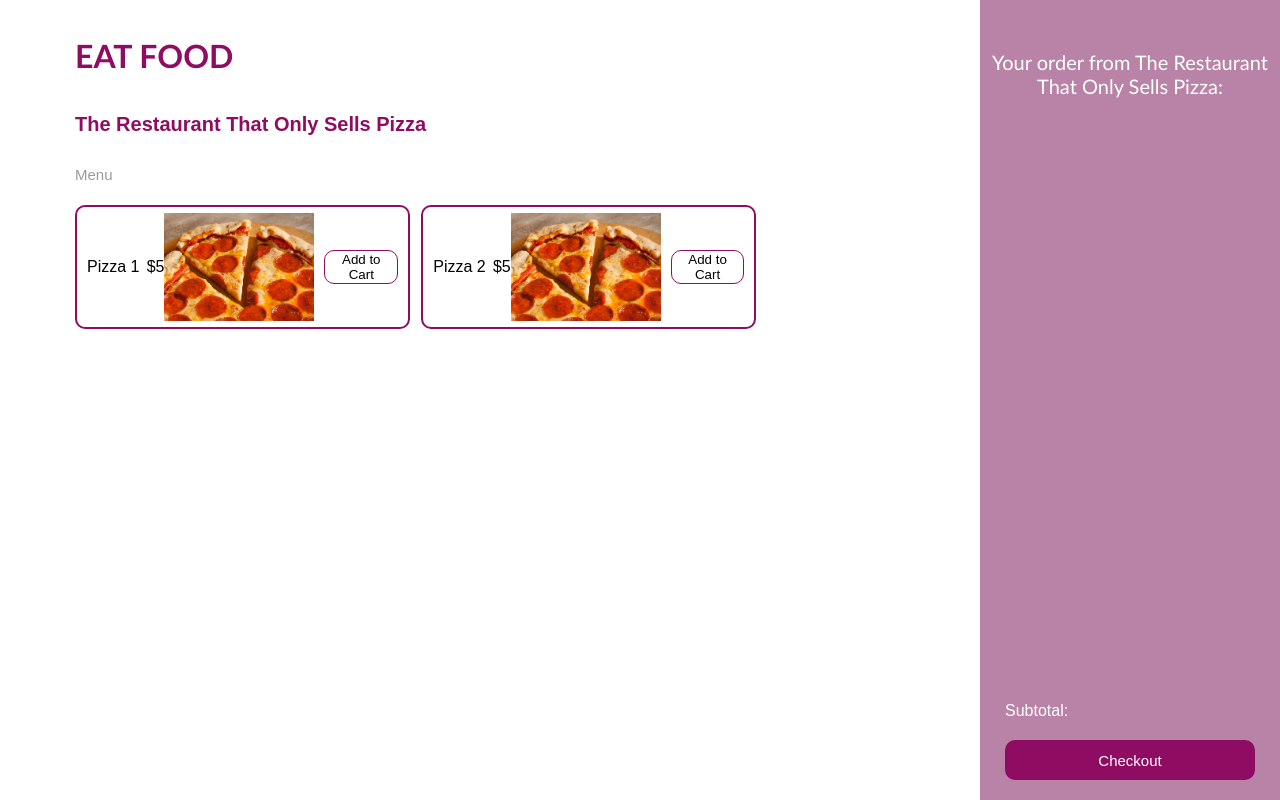
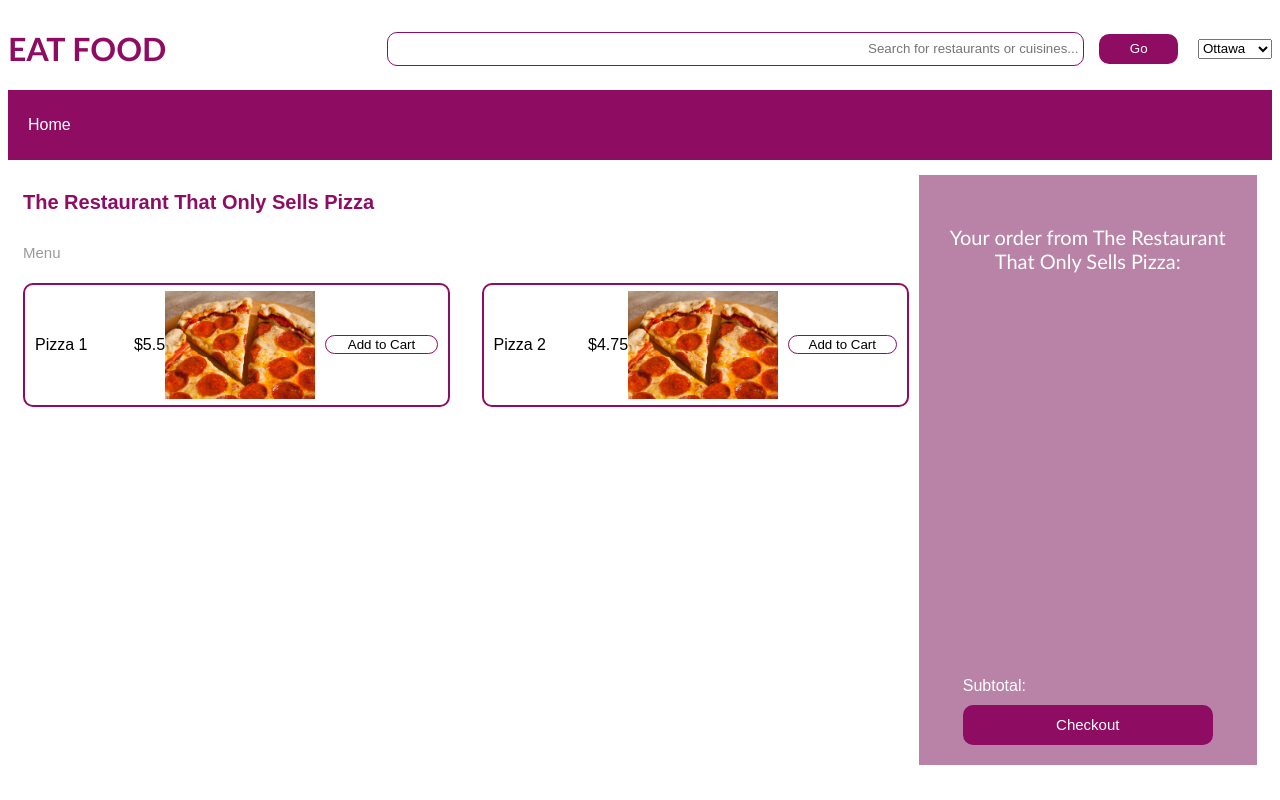
Before and after one commit to Chantalt108/SEG3125, a website: page Lab1/Menu/Menu.html in a window 1280 px wide. Drawn offline with nearby package versions, Linux system fonts and the light colour scheme.

Commit message:
Cloned entire project, added navBar

```diff
--- a/Lab1/Cart/cart.html
+++ b/Lab1/Cart/cart.html
@@ -3,11 +3,15 @@
     <head>
         <link rel = "stylesheet" type = "text/css" href = "cart.css" />
         <meta charset="utf-8"/>
+        <script src="https://code.jquery.com/jquery-1.10.2.js"></script>
     </head>
     <body onload="loadCart()">
-        <div class="header">
-            <h1 class="logo">EAT FOOD</h1>
-        </div>
+        <div id="nav-placeholder"></div>
+        <script>
+            $(function(){
+                $("#nav-placeholder").load("../NavBar/nav.html");
+            });
+        </script>
         <h2 class="cart-header">Your order from Restaurant 1:</h2>
         <div id="summary" class="summary"></div>
         <div id="subtotal-section" class="subtotal">
--- a/Lab1/Cart/cart.js
+++ b/Lab1/Cart/cart.js
@@ -38,5 +38,5 @@ function loadCart() {
         cartWrapper.appendChild(itemSection);
     });
 
-    st.innerHTML = "$" + subtotal;
+    st.innerHTML = subtotal;
 }
--- a/Lab1/Menu/Menu.css
+++ b/Lab1/Menu/Menu.css
@@ -1,12 +1,15 @@
 @import "../main.css";
 
+.main-page {
+    margin: 15px;
+    display: flex;
+    flex-direction: row;
+}
+
 .menu {
-    position: fixed;
-    z-index: 0;
     display: flex;
     flex-direction: column;
-    overflow-y: scroll;
-    margin-right: 300px;
+    flex: 3;
 }
 
 #rest-name {
@@ -55,19 +58,15 @@
 }
 
 .cart {
+    flex: 1;
     display: flex;
     flex-direction: column;
-    height: 100%;
-    width: 300px;
-    position: fixed;
-    z-index: 1;
-    top: 0;
-    right: 0;
     background-color: #b983a7;
-    overflow-x: hidden;
-    overflow-y: scroll;
-    padding-top: 20px;
+    padding: 20px;
     align-items: center;
+    background-size: cover;
+    justify-content: space-between;
+    height: 550px;
 }
 
 #cart-header {
@@ -93,6 +92,14 @@
     color: #ffffff;
 }
 
+.cart-items {
+    display: flex;
+    flex-direction: column;
+    margin: 5px;
+    width: 250px;
+    flex: 1;
+}
+
 .cart-item {
     background-color: #ffffff;
     display: flex;
@@ -104,14 +111,17 @@
     flex: 9;
 }
 
+.st-co {
+    justify-self: baseline;
+}
+
 .subtotal-section {
     display: flex;
     flex-direction: row;
     width: 250px;
     justify-content: space-between;
     color: #ffffff;
-    position: fixed;
-    bottom: 80px;
+    padding-bottom: 10px;
 }
 
 button.checkout {
@@ -122,8 +132,6 @@ button.checkout {
     color: #ffffff;
     height: 40px;
     width: 250px;
-    position: fixed;
-    bottom: 20px;
     font-size: 15px;
 }
 
--- a/Lab1/Menu/Menu.html
+++ b/Lab1/Menu/Menu.html
@@ -3,13 +3,17 @@
     <head>
         <link rel = "stylesheet" type = "text/css" href = "Menu.css" />
         <meta charset="utf-8"/>
-        <!-- <script type="text/javascript" src="../Cart/cart.js"></script> -->
+        <script src="https://code.jquery.com/jquery-1.10.2.js"></script>
     </head>
     <body onload="getElements()">
+        <div id="nav-placeholder"></div>
+        <script>
+            $(function(){
+              $("#nav-placeholder").load("../NavBar/nav.html");
+            });
+        </script>
+        <div class = "main-page">
             <div class="menu">
-            <div class="header">
-                <h1 class="logo">EAT FOOD</h1>
-            </div>
                 <h2 id="rest-name"></h2>
                 <h2 class="section-header">Menu</h2>
                 <div id="menu-sections" class="subsections"></div>
@@ -17,12 +21,15 @@
             <div class="cart">
                 <div id="cart-header"></div>
                 <div id="cart-section" class="cart-items"></div>
+                <div id="st-co">
                     <div class="subtotal-section">
                         <div>Subtotal: </div>
                         <div id="subtotal"></div>
                     </div>
                     <button class="checkout" id="checkout-btn" type="button">Checkout</button>
                 </div>
+            </div>
+        </div>
         <script type="text/javascript" src="./menu.js"></script>
     </body>
 </html>
--- a/Lab1/Menu/menu.js
+++ b/Lab1/Menu/menu.js
@@ -1,10 +1,38 @@
 var restId = window.location.hash.substr(1);
 var restName = "The Restaurant That Only Sells Pizza";
-var restNameRef = document.getElementById("rest-name");
+var subtotal = 0;
+var subtotalString;
+var itemCounter = -1;
+var restNameRef;
+var cartNameRef;
+var subtotalWrapper;
+var test = "test";
+var cart = [];
+
+var items = [
+    {
+        name: 'Pizza 1',
+        price: 5.50,
+        image: null,
+        quantity: 1
+    },
+    {
+        name: 'Pizza 2',
+        price: 4.75,
+        image: null,
+        quantity: 1
+    }
+]
+
+function getElements() {
+    restNameRef = document.getElementById("rest-name");
     restNameRef.innerHTML = restName;
+    cartNameRef = document.getElementById("cart-header");
+    cartNameRef.innerHTML = "Your order from " + restName + ":";
+    subtotalWrapper = document.getElementById('subtotal');
 
-var cartNameRef = document.getElementById("cart-header");
-cartNameRef.innerHTML = "Your order from " + restName + ":";
+    addItems();
+}
 
 function loadMenu() {
     if(restId == "rest1"){
@@ -12,26 +40,14 @@ function loadMenu() {
     }
 }
 
-var items = [
-    {
-        name: 'Pizza 1',
-        price: '$5',
-        image: null
-    },
-    {
-        name: 'Pizza 2',
-        price: '$5',
-        image: null
-    }
-]
-
+function addItems() {
     items.forEach(item => {
-    var div = document.createElement('div');
-    div.setAttribute('class', 'item');
-    div.setAttribute('id', item.name);
+        var itemDiv = document.createElement('div');
+        itemDiv.setAttribute('class', 'item');
+        itemDiv.setAttribute('id', item.name);
 
         var divWrapper = document.getElementById('menu-sections');
-    divWrapper.appendChild(div);
+        divWrapper.appendChild(itemDiv);
 
         var name = document.createElement('div');
         name.setAttribute('class', 'item-name');
@@ -39,7 +55,7 @@ items.forEach(item => {
 
         var price = document.createElement('div');
         name.setAttribute('class', 'item-price');
-    price.innerHTML = item.price;
+        price.innerHTML = "$" + item.price;
 
         var image = document.createElement('img');
         image.setAttribute('src', 'stuffed crust pizza.jpg');
@@ -59,40 +75,81 @@ items.forEach(item => {
         itemWrapper.appendChild(image);
         itemWrapper.appendChild(cartButton);
 
-    document.getElementById(btnId).addEventListener("click", () =>
-        addToCart(item)
-    );
+        document.getElementById(btnId).addEventListener("click", () => {
+            addToCart(item);
+        });
     });
 
     document.getElementById('checkout-btn').onclick = function () {
         location.href = '../Cart/cart.html';
     };
+}
 
 function addToCart(item) {
-    var itemId = item.name + "_inCart";
+    itemCounter++;
 
+    var itemSectionId = item.name + itemCounter + "_inCart";
+    var itemID = itemSectionId+"_section";
+    var delBtnID = itemSectionId + "_delBtn";
+
+    if(cart.indexOf(item) > -1){
+        var itemInCart = document.getElementById(cart[cart.indexOf(item)].id);
+        var quantity = itemInCart.childNodes[2];
+        quantity.innerHTML = parseInt(quantity.innerHTML, 10) + 1;
+
+    } else {
+        cart.push(item);
+        cart[cart.indexOf(item)].id = itemID;
+
+        var cartItemSection = document.createElement('div');
+        cartItemSection.setAttribute('class', 'cart-item-section');
+        cartItemSection.setAttribute('id', itemSectionId);
+
+        var cartSection = document.getElementById('cart-section');
+        cartSection.appendChild(cartItemSection);
+
+        //create delete button
+        var deleteBtn = document.createElement('button');
+        deleteBtn.setAttribute('class', 'delete-btn');
+        deleteBtn.setAttribute('id', delBtnID);
+        deleteBtn.innerHTML = "X";
+
+        //create section for name and price
         var cartItem = document.createElement('div');
         cartItem.setAttribute('class', 'cart-item');
-    cartItem.setAttribute('id', itemId);
+        cartItem.setAttribute('id', itemID);
 
-    var cartSection = document.getElementById('cart-section');
-    cartSection.appendChild(cartItem);
+        var cartItemSectionWrapper = document.getElementById(itemSectionId);
+        cartItemSectionWrapper.appendChild(deleteBtn);
+        cartItemSectionWrapper.appendChild(cartItem);
 
+        //create variables for name and price
         var cartItemName = document.createElement('div');
         cartItemName.innerHTML = item.name;
 
         var cartItemPrice = document.createElement('div');
-    cartItemPrice.innerHTML = item.price;
+        cartItemPrice.innerHTML = "$" + item.price.toFixed(2);
 
-    var cartItemWrapper = document.getElementById(itemId);
+        var cartItemQuantity = document.createElement('div');
+        cartItemQuantity.innerHTML = item.quantity;
+
+        var cartItemWrapper = document.getElementById(itemID);
         cartItemWrapper.appendChild(cartItemName);
         cartItemWrapper.appendChild(cartItemPrice);
-
-    subtotalWrapper.innerHTML = subtotalString;
+        cartItemWrapper.appendChild(cartItemQuantity);
 
         document.getElementById(delBtnID).addEventListener("click", () =>
         deleteFromCart(item, cartSection, cartItemSection)
     );
+    }
+
+    localStorage.setItem('cart', JSON.stringify(cart));
+
+    subtotal += item.price;
+    subtotalString = "$" + subtotal.toFixed(2);
+    localStorage.setItem('subtotal', subtotalString);
+
+    subtotalWrapper.innerHTML = subtotalString;
 }
 
 function deleteFromCart(item, cartSection, cartItemSection) {
@@ -102,4 +159,5 @@ function deleteFromCart(item, cartSection, cartItemSection) {
     subtotalWrapper.innerHTML = subtotalString;
 
     cart.splice(cart.indexOf(item), 1);
+    localStorage.setItem('cart', JSON.stringify(cart));
 }
--- /dev/null
+++ b/Lab1/NavBar/nav.html
@@ -0,0 +1,27 @@
+<!DOCTYPE html>
+<html>
+    <head>
+        <link rel = "stylesheet" type = "text/css" href = "nav.css" />
+        <script src="https://code.jquery.com/jquery-1.10.2.js"></script>
+    </head>
+    <body>
+        <div class="header">
+            <h1 class="logo">EAT FOOD</h1>
+            <div class="search">
+                    <input class="search-bar" type="text" placeholder="Search for restaurants or cuisines...">
+                    <button class="button" type="button">Go</button>
+            </div>
+            <select id="city-select"></select>
+            <script>
+                let cities = ['Ottawa', 'Toronto', 'Kingston', 'Montreal'];
+                var citySelect = document.getElementById('city-select').options;
+                cities.forEach(city => citySelect.add(new Option(city)));
+            </script>
+        </div>
+        <div class="navbar">
+            <div class="nav-button">
+                <a class="nav-button" href="../Welcome/welcome.html">Home</a>
+            </div>
+        </div>
+    </body>
+</html>
--- a/Lab1/main.css
+++ b/Lab1/main.css
@@ -1,9 +1,42 @@
 body {
-    margin: 15px 75px;
     font-family: Arial, Helvetica, sans-serif;
 }
 
-#header {
+.navbar {
+    display: flex;
+    flex-direction: row;
+    height: 70px;
+    background-color: #8f0c63;
+    margin-left: unset;
+}
+
+a {
+    border: none;
+    text-decoration: none;
+}
+
+a:link a:visited a:active {
+    color: unset;
+    border: none;
+    text-decoration: none;
+}
+
+.nav-button {
+    padding: 10px;
+    color: #ffffff;
+    align-self: center;
+    line-height: 60px;
+}
+
+.nav-button:hover {
+    background-color: #b983a7;
+}
+
+.main-page {
+    margin: 15px 75px;
+}
+
+.header {
     display: flex;
     flex-direction: row;
     align-items: center;
@@ -13,29 +46,34 @@ body {
 .logo {
     color: #8f0c63;
     font-family: 'Gill Sans', 'Gill Sans MT', Calibri, 'Trebuchet MS', sans-serif;
+    flex: 5;
 }
 
-.city-select {
+#city-select {
     height: 20px;
     align-content: center;
+    flex: 1;
 }
 
 .search {
     display: flex;
     flex-direction: row;
     justify-content: space-between;
+    flex: 11;
+    margin-left: 20px;
+    margin-right: 20px;
+    align-items: center;
 }
 
 .search-bar {
     flex: 11;
-    height: 20px;
-    border: none;
-    border:solid 2px #8f0c63;
+    height: 15px;
+    border:solid 1.5px #8f0c63;
     border-radius: 10px;
     text-align: right;
-    font-size: 20px;
-    padding: 10px;
     color: #8f0c63;
+    height: 30px;
+    padding-right: 5px;
 }
 
 .button {
@@ -44,8 +82,8 @@ body {
     border:solid 2px #8f0c63;
     border-radius: 10px;
     flex: 1;
-    font-size: 20px;
     color: white;
+    height: 30px;
 }
 
 .button:hover {
@@ -86,45 +124,3 @@ body {
     background-color:  #b983a7;
     color: white;
 }
-
-.cart {
-    display: flex;
-    flex-direction: column;
-    height: 100%;
-    width: 300px;
-    position: fixed;
-    z-index: 1;
-    top: 0;
-    right: 0;
-    background-color: #b983a7;
-    overflow-x: hidden;
-    overflow-y: scroll;
-    padding-top: 20px;
-}
-
-#cart-header {
-    color: #ffffff;
-    text-align: center;
-    font-size: 20px;
-    font-family: 'Gill Sans', 'Gill Sans MT', Calibri, 'Trebuchet MS', sans-serif;
-    margin: 30px 0px;
-}
-
-.cart-items {
-    display: flex;
-    flex-direction: column;
-    margin: 5px;
-    width: 250px;
-}
-
-.cart-item {
-    background-color: #ffffff;
-    display: flex;
-    flex-direction: row;
-    color: #9b9999;
-    justify-content: space-between;
-    padding: 5px;
-    margin: 5px;
-    border: solid 2px #fff;
-    border-radius: 6px;
-}
```
Also changed, not shown: Lab1/Checkout/checkout.html (+7 -3 lines), Lab1/ListOfRestaurants/ListOfRestaurants.html (+7 -3 lines), Lab1/Welcome/welcome.html (+7 -8 lines), Lab1/Welcome/welcome.js (+0 -8 lines). Lines whose indentation alone changed are shown as unchanged.
